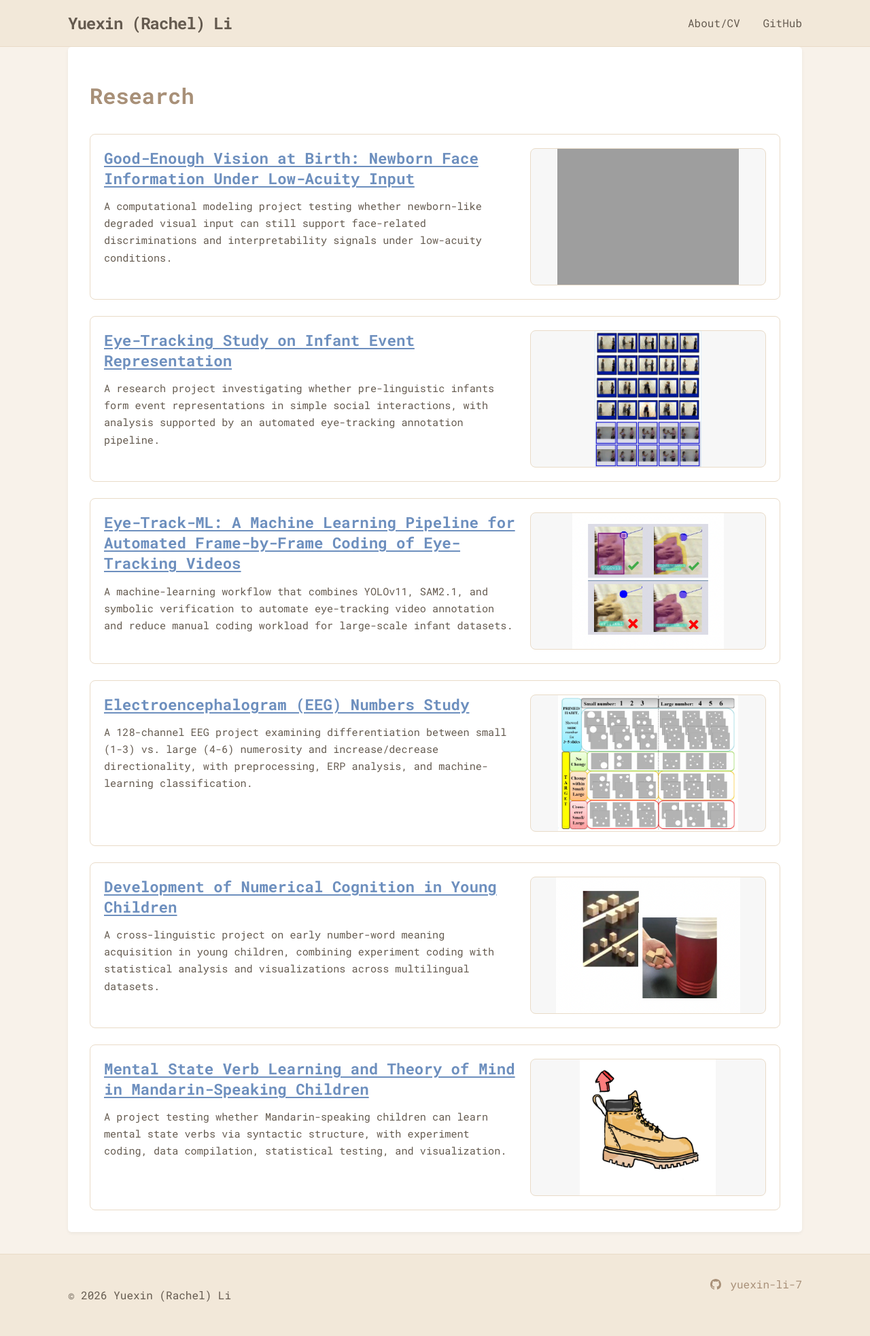
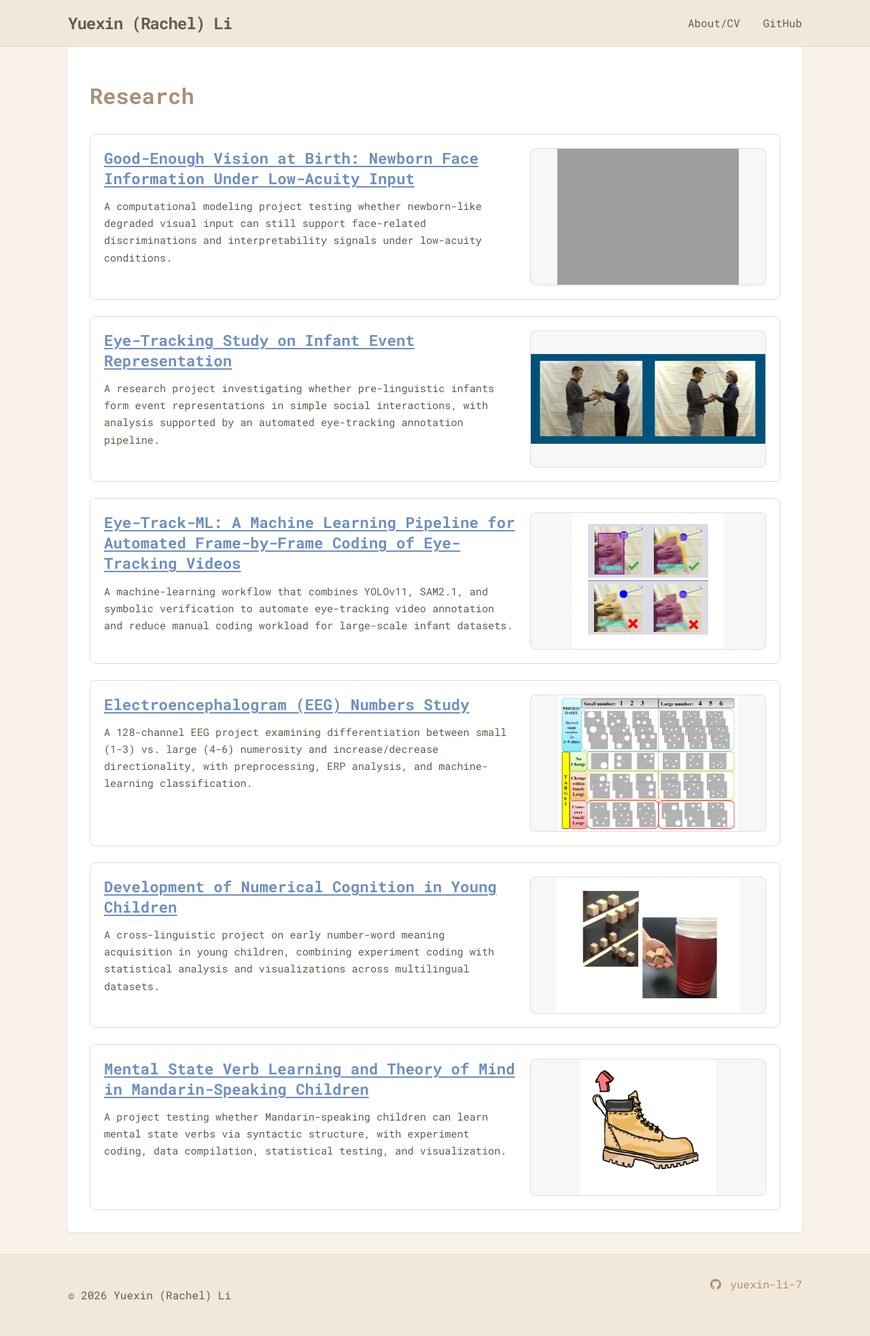
Before and after one commit to yuexin-li-7/yuexin-li-7.github.io, a Jekyll site: the page built from research.md, in a window 1280 px wide. Shown: the whole page at 68% size. Built offline with Jekyll 4.4.1, drawn with Linux system fonts in a browser that asks for light colours; grey boxes are pictures that could not be loaded.

Commit message:
Update infant event research card thumbnail

```diff
--- a/research.md
+++ b/research.md
@@ -47,8 +47,8 @@ permalink: /research/
     >
       <img
         class="research-thumb-image"
-        src="{{ '/media/research/infant-event-representation/figure-experiment-stimuli.png' | relative_url }}"
-        alt="Eye-tracking experiment stimuli preview"
+        src="{{ '/media/research/infant-event-representation.png' | relative_url }}"
+        alt="Infant event representation project thumbnail"
       >
     </a>
   </article>
```
Also changed, not shown: media/research/infant-event-representation.png (added).
